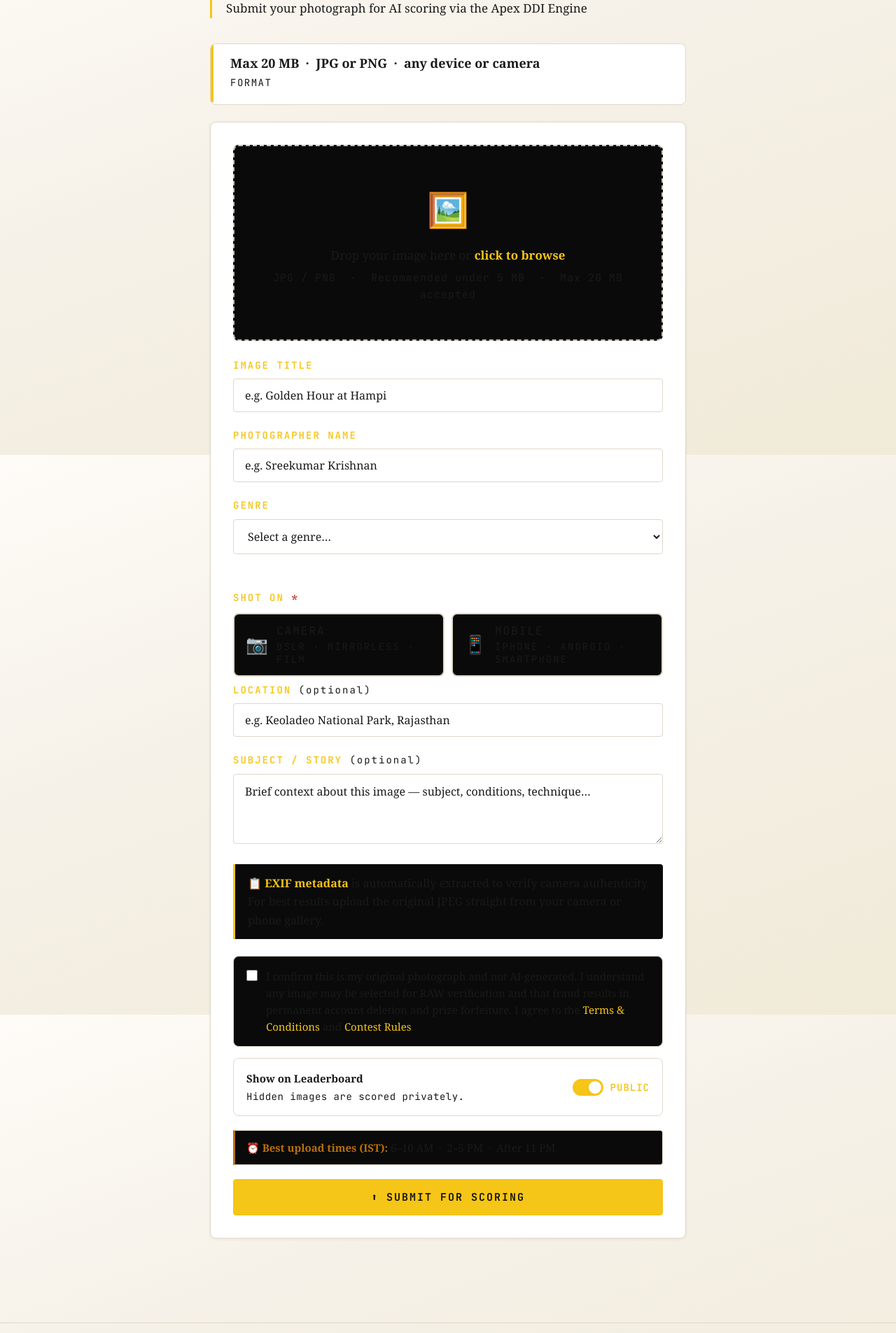
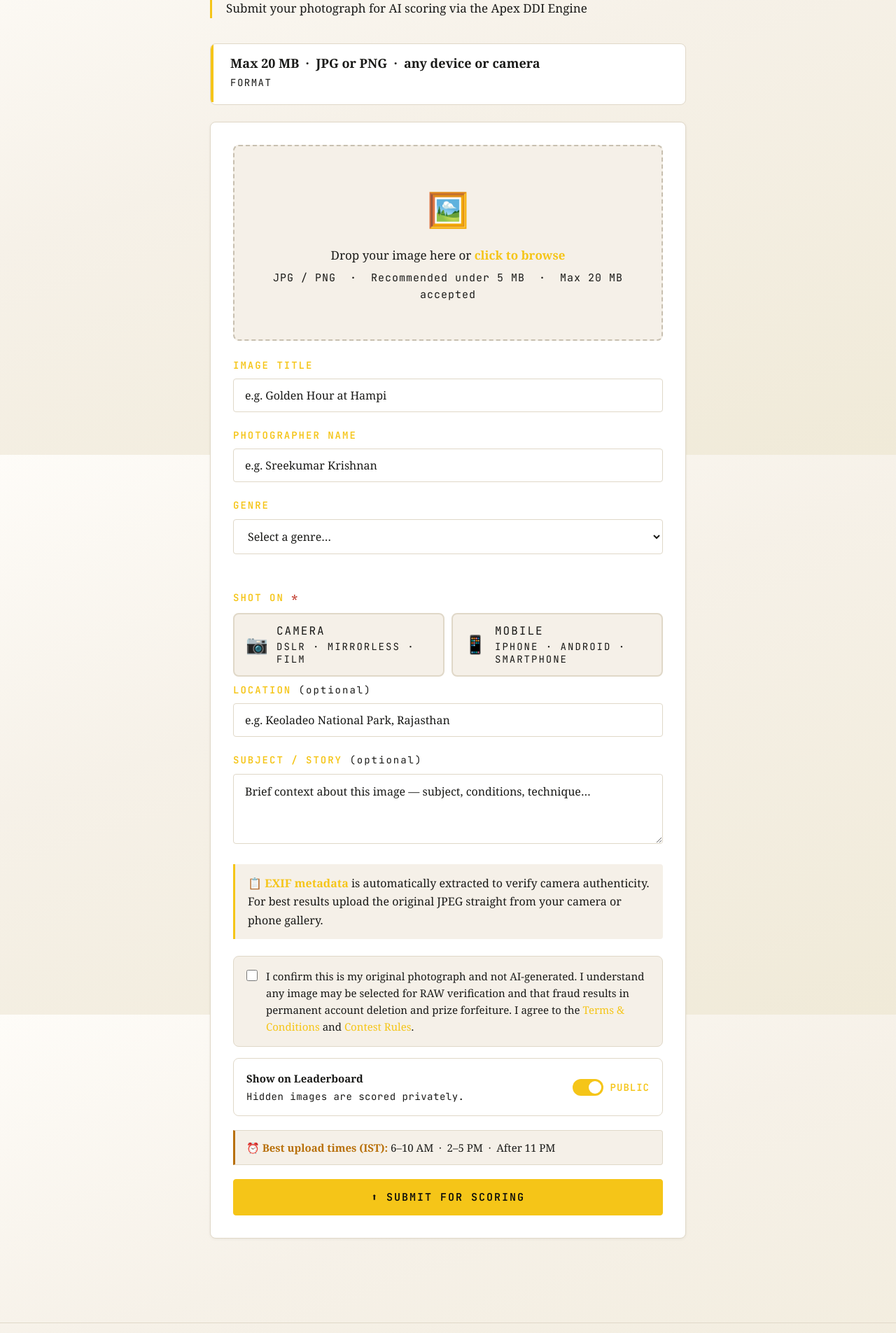
Before and after one commit to sreelivinglens/lens-league-apex, a Python web app: template templates/upload.html in a window 1280 px wide. Shown: the part 150-2055 px from the top of the page at 70% size. Run offline with Jinja, Linux system fonts and the light colour scheme; the template is opened without the code that fills it, so the values that code supplies are empty; some web fonts are replaced.

Commit message:
Add files via upload

```diff
--- a/templates/image_detail.html
+++ b/templates/image_detail.html
@@ -69,6 +69,7 @@
   .audit-row:last-child { border-bottom: none; }
   .audit-row-label { font-family: var(--font-mono); font-size: 12px; font-weight: 600; color: var(--text-muted); text-transform: uppercase; letter-spacing: 1px; width: 130px; flex-shrink: 0; padding-top: 2px; }
   .audit-row-text { font-size: 15px; color: var(--text-secondary); line-height: 1.7; flex: 1; }
+  @media (max-width: 520px) { .audit-row { flex-direction: column; gap: 6px; } .audit-row-label { width: auto; } }
 
   #delete-modal {
     display: none; position: fixed; inset: 0; z-index: 1000;
--- a/templates/upload.html
+++ b/templates/upload.html
@@ -76,7 +76,7 @@
     border-radius: var(--radius-md);
     padding: 52px 24px; text-align: center;
     cursor: pointer; transition: background 0.2s, border-color 0.2s;
-    background: #0a0a0a; position: relative; margin-bottom: 8px;
+    background: #F5F0E8; position: relative; margin-bottom: 8px;
   }
   .drop-zone:hover, .drop-zone.dragover { background: #111111; border-color: var(--gold); }
   .drop-zone input[type="file"] {
@@ -88,10 +88,10 @@
   .dz-hint { font-size: 15px; color: var(--text-primary); font-family: var(--font-mono); letter-spacing: 1px; }
 
   .preview-area {
-    display: none; margin-top: 16px; background: #0a0a0a;
+    display: none; margin-top: 16px; background: #F5F0E8;
     border: 1px solid var(--border); border-radius: var(--radius-md); overflow: hidden;
   }
-  .preview-area img { width: 100%; max-height: 340px; object-fit: contain; display: block; background: #0a0a0a; }
+  .preview-area img { width: 100%; max-height: 340px; object-fit: contain; display: block; background: #F5F0E8; }
   .file-info { padding: 10px 16px; font-family: var(--font-mono); font-size: 15px; color: var(--text-primary); border-top: 1px solid var(--border); }
 
   /* size warning — soft, amber, not red */
@@ -107,7 +107,7 @@
   }
   .genre-hint { min-height: 20px; font-size: 15px; color: var(--text-primary); line-height: 1.6; margin-top: 6px; padding: 0 2px; }
   .exif-note {
-    margin-top: 20px; padding: 14px 18px; background: #0a0a0a;
+    margin-top: 20px; padding: 14px 18px; background: #F5F0E8;
     border-left: 3px solid var(--gold-dark); border-radius: 0 var(--radius-sm) var(--radius-sm) 0;
     font-size: 16px; color: var(--text-primary); line-height: 1.65;
   }
@@ -123,7 +123,7 @@
   .shot-on-option input[type="radio"] { position: absolute; opacity: 0; width: 0; height: 0; }
   .shot-on-option label {
     display: flex; align-items: center; gap: 10px; padding: 14px 16px;
-    background: #0a0a0a; border: 2px solid var(--border);
+    background: #F5F0E8; border: 2px solid var(--border);
     border-radius: var(--radius-md); cursor: pointer; transition: border-color 0.2s, background 0.2s;
     font-size: 16px; font-weight: 500; color: var(--text-primary); user-select: none;
   }
@@ -139,7 +139,7 @@
   .shot-on-required-hint { font-size: 15px; color: var(--red); margin-top: 6px; display: none; }
 
   .legal-box {
-    margin-top: 24px; padding: 16px 18px; background: #0a0a0a;
+    margin-top: 24px; padding: 16px 18px; background: #F5F0E8;
     border: 1px solid var(--border); border-radius: var(--radius-md);
     display: flex; gap: 12px; align-items: flex-start;
   }
@@ -377,7 +377,7 @@
         </label>
       </div>
 
-      <div style="padding:12px 16px; background:#0a0a0a; border:1px solid var(--border); border-left:3px solid var(--amber); border-radius:0 var(--radius-sm) var(--radius-sm) 0; font-size:15px; color:var(--text-primary); line-height:1.6; margin-top:20px; margin-bottom:16px;">
+      <div style="padding:12px 16px; background:#F5F0E8; border:1px solid var(--border); border-left:3px solid var(--amber); border-radius:0 var(--radius-sm) var(--radius-sm) 0; font-size:15px; color:var(--text-primary); line-height:1.6; margin-top:20px; margin-bottom:16px;">
         ⏰ <strong style="color:var(--amber);">Best upload times (IST):</strong> 6–10 AM &nbsp;·&nbsp; 2–5 PM &nbsp;·&nbsp; After 11 PM
       </div>
 
```
